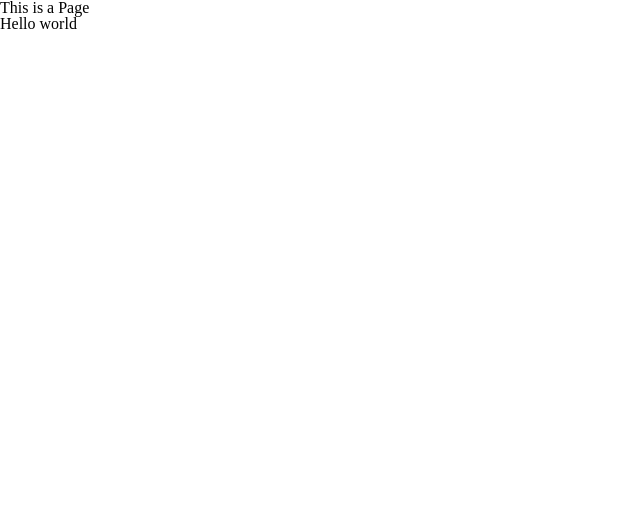
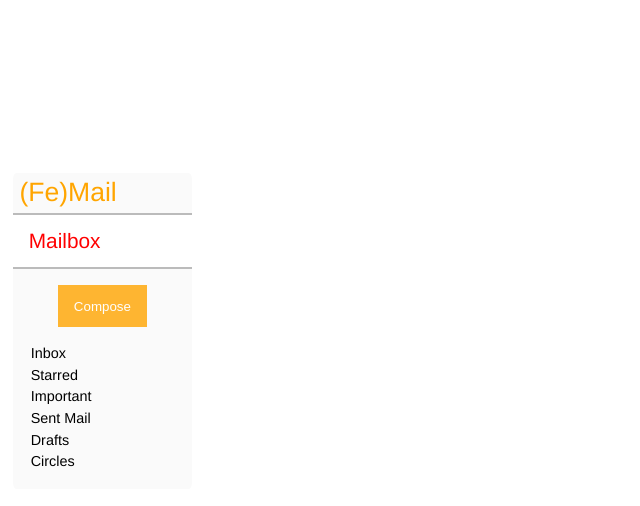
Before and after one commit to Tatrakrad/little-web-assignments, a plain HTML site: page day-22-gmail-menu-toggle/index.html in a window 1280 px wide. Shown: the whole page, without its empty margins (0-640 px from the left). Drawn offline with Linux system fonts and the light colour scheme.

Commit message:
basic selection done for gmail interface clone

```diff
--- a/day-22-gmail-menu-toggle/index.html
+++ b/day-22-gmail-menu-toggle/index.html
@@ -8,9 +8,43 @@
   </head>
   <body>
 
-      <!-- I am a comment :3 -->
-      <h1>This is a Page</h1>
-      <p>Hello world</p>
+      <section id="main">
+
+        <div class="left-box">
+          <h1>(Fe)Mail</h1>
+          <div class="mailbox">
+            <h2>Mailbox</h2>
+          </div>
+          <div class="button-holder">
+            <button>Compose</button>
+          </div>
+          <div class="categories">
+            <ul>
+              <li>
+                Inbox
+              </li>
+              <li>
+                Starred
+              </li>
+              <li>
+                Important
+              </li>
+              <li>
+                Sent Mail
+              </li>
+              <li>
+                Drafts
+              </li>
+              <li>
+                Circles
+              </li>
+            </ul>
+          </div>
+
+
+        </div>
+
+      </section>
 
 
 
@@ -19,8 +53,3 @@
 
   </body>
 </html>
-
-
-<!-- ***************************************************************** -->
-<!-- *************** I AM A F L O W E R  B O X *********************** -->
-<!-- ***************************************************************** -->
--- a/day-22-gmail-menu-toggle/script.js
+++ b/day-22-gmail-menu-toggle/script.js
@@ -0,0 +1,10 @@
+var categories = document.querySelector('.categories');
+
+var catSelect = function(event){
+  console.log(event.target);
+  if(event.target.tagName === 'LI'){
+    event.target.classList.toggle('selected');
+  }
+} ;
+
+categories.addEventListener('click',catSelect);
--- a/day-22-gmail-menu-toggle/style.css
+++ b/day-22-gmail-menu-toggle/style.css
@@ -50,3 +50,82 @@ table {
 <!-- ***************************************************************** -->
 <!-- *************** End Reset *********************** -->
 <!-- ***************************************************************** -->*/
+
+body{
+
+	font-family: 'Helvetica','Tahoma','Arial',sans-serif;
+
+}
+
+h1{
+	font-size: 1.66em;
+	padding:0.25em;
+	color:orange;
+}
+h2{
+	font-size:1.3em;
+}
+
+button{
+	background-color: orange;
+	color:white;
+	border:none;
+	padding:1em;
+	width:50%;
+	opacity: .8;
+}
+button:hover{
+	opacity: 1;
+}
+
+#main{
+	max-width: 1920px;
+	margin: 0 auto;
+	overflow: auto;
+}
+
+.left-box{
+	float:left;
+	background:#fafafa;
+	width:14%;
+	margin:1%;
+	border-radius: 2%;
+	position: absolute;
+	top:20%;
+	text-align: left;
+	overflow: auto;
+}
+
+.button-holder{
+	text-align: center;
+	margin-top:1em;
+
+}
+
+.mailbox{
+	background: #ffffff;
+	border-top: 2px solid #bbb;
+	border-bottom: 2px solid #bbb;
+	padding:1em;
+	color:red;
+	width:100%;
+}
+
+.categories{
+	padding:1em;
+	margin:0 auto;
+	width:80%;
+}
+
+.categories li{
+	line-height: 1.5;
+	font-size: .9em;
+}
+
+.categories li:hover{
+	background-color:#bbb;
+}
+
+.selected{
+	font-weight: bolder;
+}
```
